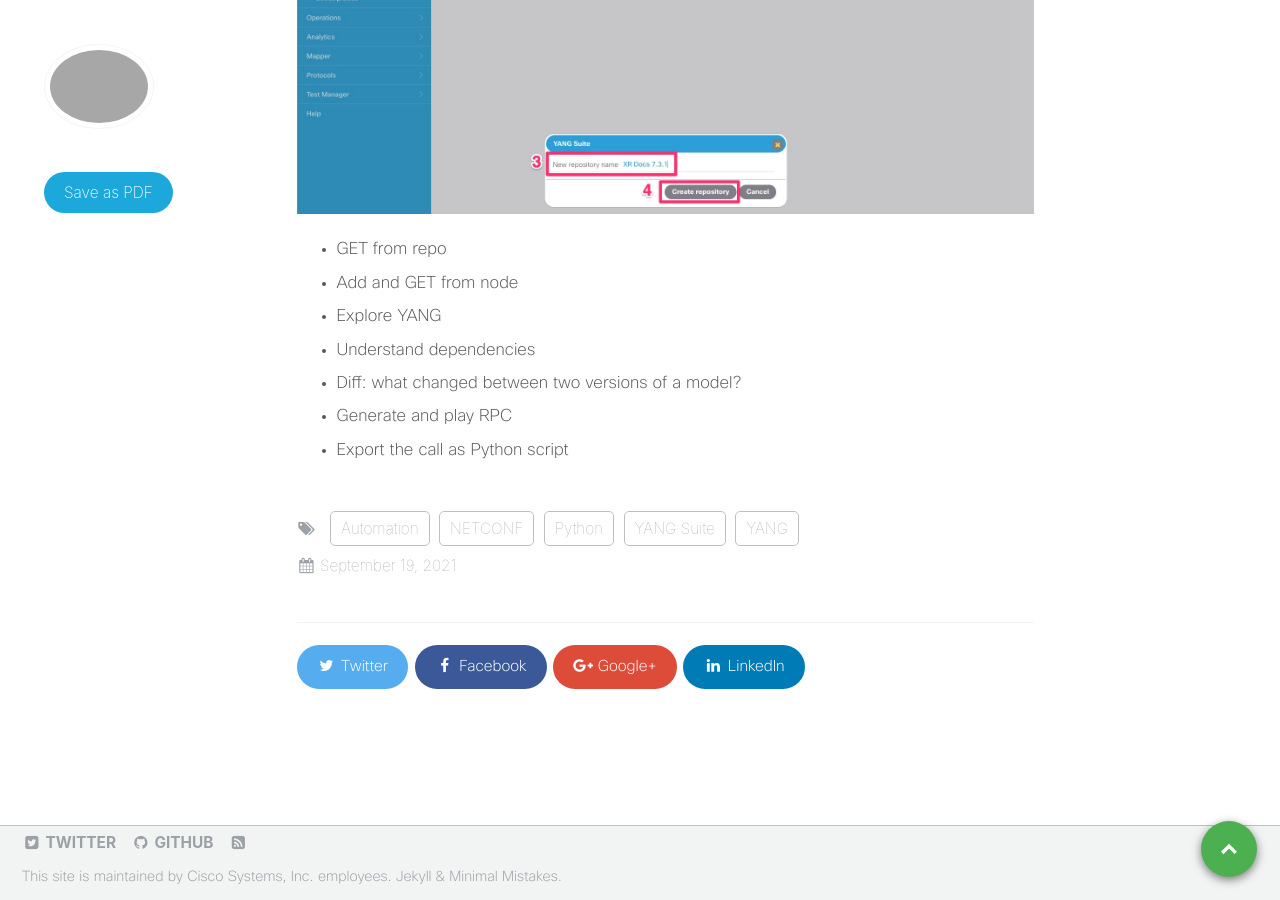
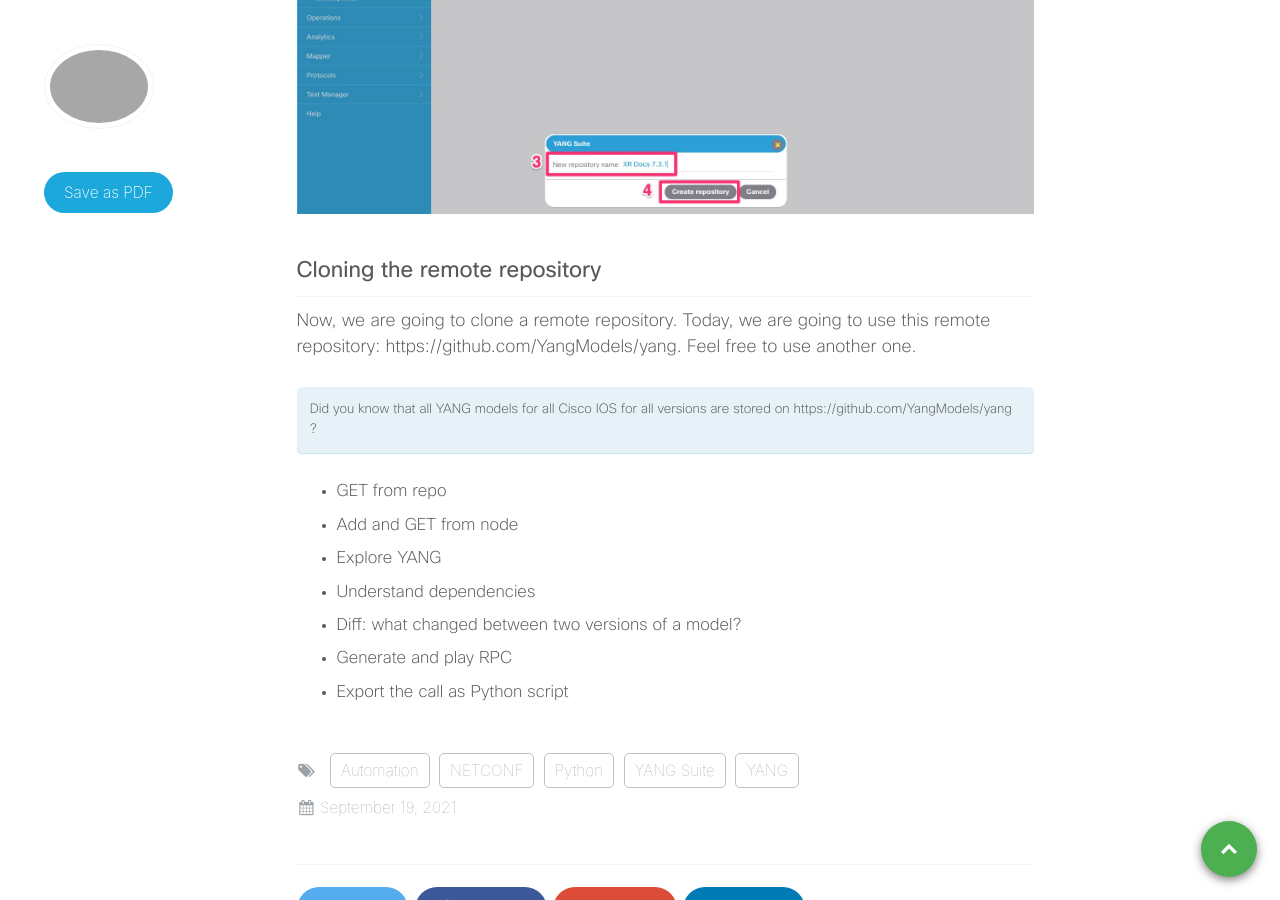
Before and after one commit to xrdocs/programmability, a Jekyll site: the page built from _tutorials/do-you-speak-yang.md, in a window 1280 px wide and 900 px high, scrolled down 2216 px. Built offline with Jekyll 4.4.1, drawn with Linux system fonts in a browser that asks for light colours; comment, search, counter and statistics services are not loaded.

Commit message:
cloning repo

```diff
--- a/_tutorials/do-you-speak-yang.md
+++ b/_tutorials/do-you-speak-yang.md
@@ -67,6 +67,12 @@ To add a new YANG repository, from which we can sync our YANG models, here are t
 
   ![Add remote repository.jpg]({{site.baseurl}}/images/Add remote repository.jpg)
 
+## Cloning the remote repository
+
+Now, we are going to clone a remote repository. Today, we are going to use this remote repository: https://github.com/YangModels/yang. Feel free to use another one.
+
+Did you know that all YANG models for all Cisco IOS for all versions are stored on https://github.com/YangModels/yang ?
+{: .notice--info}
 
 * GET from repo
 * Add and GET from node
```
